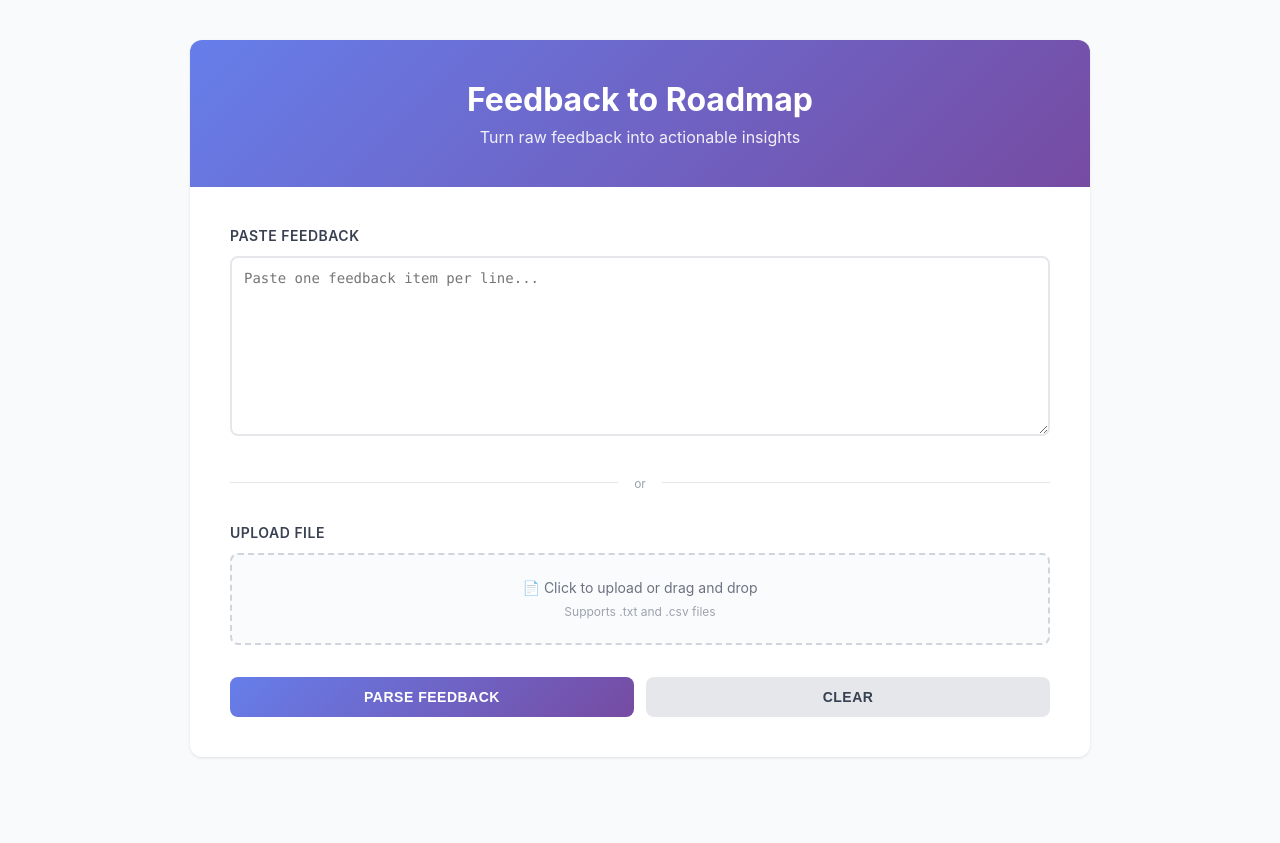
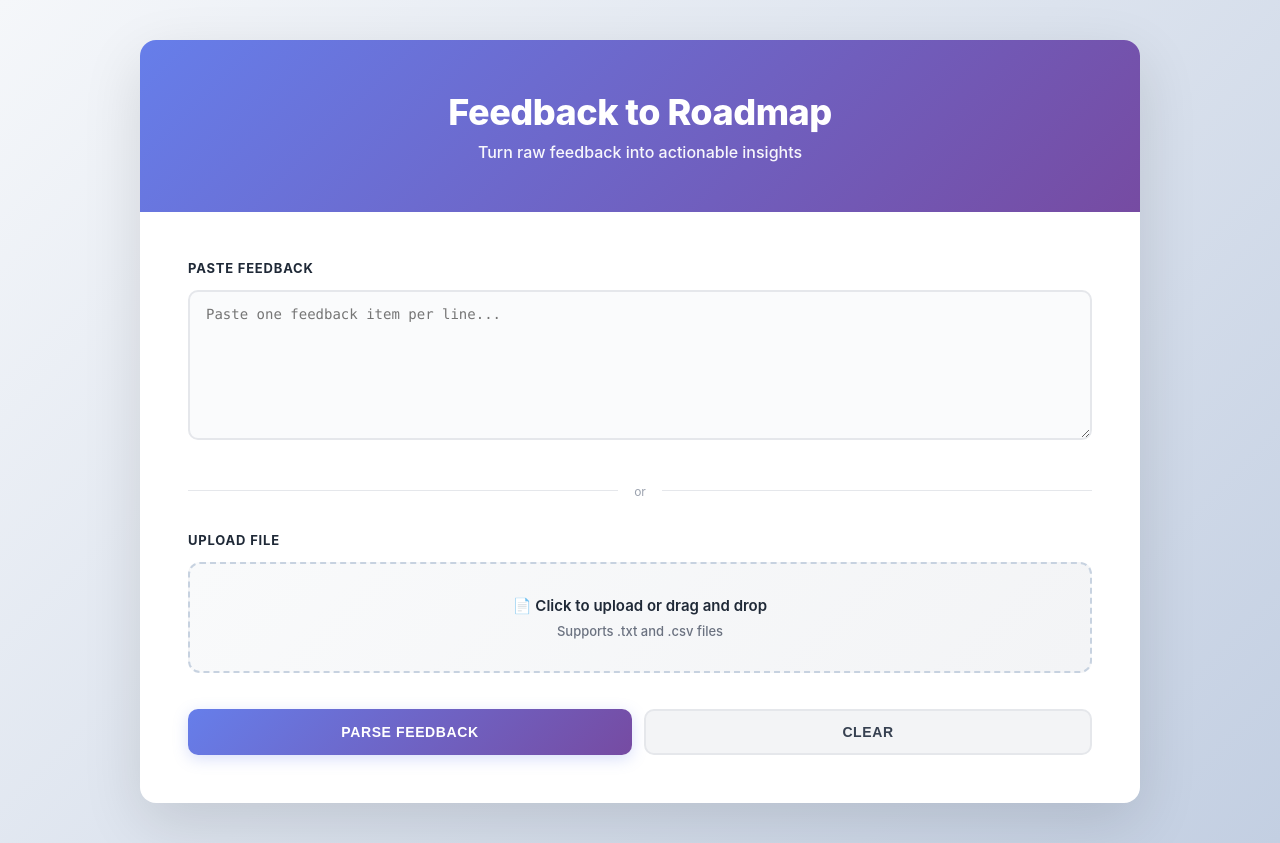
Before and after one commit to yingy617/feedback-to-roadmap, a Flask app: page / in a window 1280 px wide. Before the commit the page ends 758 px from the top, so only its background shows below. Run offline with Flask 3, Linux system fonts and the light colour scheme.

Commit message:
Modernize design: improved aesthetics, gradients, shadows, and typography

```diff
--- a/templates/index.html
+++ b/templates/index.html
@@ -12,72 +12,77 @@
         }
 
         body {
-            font-family: -apple-system, BlinkMacSystemFont, 'Segoe UI', 'Roboto', sans-serif;
-            background: #f9fafb;
+            font-family: -apple-system, BlinkMacSystemFont, 'Segoe UI', 'Helvetica Neue', sans-serif;
+            background: linear-gradient(135deg, #f5f7fa 0%, #c3cfe2 100%);
             padding: 40px 20px;
+            min-height: 100vh;
         }
 
         .container {
-            max-width: 900px;
+            max-width: 1000px;
             margin: 0 auto;
             background: white;
-            border-radius: 12px;
-            box-shadow: 0 1px 3px rgba(0, 0, 0, 0.1);
+            border-radius: 16px;
+            box-shadow: 0 20px 60px rgba(0, 0, 0, 0.12);
             overflow: hidden;
         }
 
         header {
             background: linear-gradient(135deg, #667eea 0%, #764ba2 100%);
             color: white;
-            padding: 40px;
+            padding: 50px 40px;
             text-align: center;
         }
 
         h1 {
-            font-size: 32px;
+            font-size: 36px;
             margin-bottom: 8px;
-            font-weight: 700;
+            font-weight: 800;
+            letter-spacing: -0.5px;
         }
 
         .subtitle {
             font-size: 16px;
-            opacity: 0.9;
+            opacity: 0.95;
+            font-weight: 500;
         }
 
         .content {
-            padding: 40px;
+            padding: 48px;
         }
 
         .form-section {
-            margin-bottom: 32px;
+            margin-bottom: 36px;
         }
 
         .form-label {
             display: block;
-            font-size: 14px;
-            font-weight: 600;
-            color: #374151;
-            margin-bottom: 12px;
+            font-size: 13px;
+            font-weight: 700;
+            color: #1f2937;
+            margin-bottom: 14px;
             text-transform: uppercase;
-            letter-spacing: 0.5px;
+            letter-spacing: 0.8px;
         }
 
         textarea {
             width: 100%;
-            height: 180px;
-            padding: 12px;
+            height: 150px;
+            padding: 14px 16px;
             border: 2px solid #e5e7eb;
-            border-radius: 8px;
+            border-radius: 10px;
             font-family: 'Monaco', 'Menlo', monospace;
             font-size: 14px;
             resize: vertical;
-            transition: border-color 0.2s;
+            transition: all 0.2s;
+            background: #fafbfc;
         }
 
         textarea:focus {
             outline: none;
             border-color: #667eea;
-            box-shadow: 0 0 0 3px rgba(102, 126, 234, 0.1);
+            background: white;
+            box-shadow: 0 0 0 4px rgba(102, 126, 234, 0.1);
         }
 
         .divider {
@@ -116,34 +121,37 @@
 
         .file-label {
             display: block;
-            padding: 24px;
-            border: 2px dashed #d1d5db;
-            border-radius: 8px;
+            padding: 32px 24px;
+            border: 2px dashed #c7d2e0;
+            border-radius: 12px;
             text-align: center;
             cursor: pointer;
-            transition: all 0.2s;
-            background: #fafbfc;
+            transition: all 0.3s;
+            background: linear-gradient(135deg, #f9fafb 0%, #f3f4f6 100%);
         }
 
         .file-label:hover {
             border-color: #667eea;
-            background: #f3f4f6;
+            background: linear-gradient(135deg, #f0f4ff 0%, #e8ebf8 100%);
         }
 
         .file-label.active {
             border-color: #667eea;
-            background: #f0f4ff;
+            background: linear-gradient(135deg, #f0f4ff 0%, #e8ebf8 100%);
+            box-shadow: 0 0 0 3px rgba(102, 126, 234, 0.1);
         }
 
         .file-label-text {
-            font-size: 14px;
-            color: #6b7280;
+            font-size: 15px;
+            color: #1f2937;
+            font-weight: 600;
         }
 
         .file-label-file {
-            font-size: 12px;
-            color: #9ca3af;
+            font-size: 13px;
+            color: #6b7280;
             margin-top: 8px;
+            font-weight: 500;
         }
 
         .button-group {
@@ -154,38 +162,41 @@
 
         button {
             flex: 1;
-            padding: 12px 24px;
+            padding: 13px 28px;
             border: none;
-            border-radius: 8px;
+            border-radius: 10px;
             font-size: 14px;
-            font-weight: 600;
+            font-weight: 700;
             cursor: pointer;
-            transition: all 0.2s;
+            transition: all 0.3s cubic-bezier(0.4, 0, 0.2, 1);
             text-transform: uppercase;
-            letter-spacing: 0.5px;
+            letter-spacing: 0.6px;
         }
 
         .btn-primary {
             background: linear-gradient(135deg, #667eea 0%, #764ba2 100%);
             color: white;
+            box-shadow: 0 4px 15px rgba(102, 126, 234, 0.25);
         }
 
         .btn-primary:hover {
-            transform: translateY(-2px);
-            box-shadow: 0 8px 16px rgba(102, 126, 234, 0.3);
+            transform: translateY(-3px);
+            box-shadow: 0 12px 24px rgba(102, 126, 234, 0.35);
         }
 
         .btn-primary:active {
-            transform: translateY(0);
+            transform: translateY(-1px);
         }
 
         .btn-secondary {
-            background: #e5e7eb;
+            background: #f3f4f6;
             color: #374151;
+            border: 2px solid #e5e7eb;
         }
 
         .btn-secondary:hover {
-            background: #d1d5db;
+            background: #e5e7eb;
+            border-color: #d1d5db;
         }
 
         .results {
```
Also changed, not shown: other parts of templates/index.html (+73 -43 lines).
